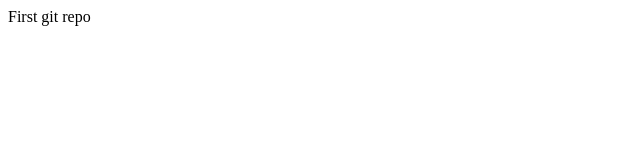
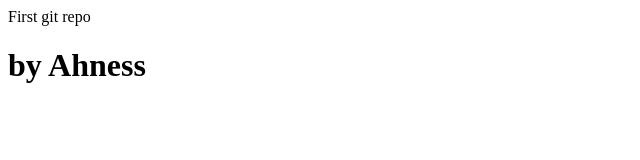
Before and after one commit to Pavluchenkova/git-demo, a plain HTML site: page index.html in a window 1280 px wide. Shown: the whole page, without its empty margins (0-640 px from the left). Drawn offline with Linux system fonts and the light colour scheme.

Commit message:
Added autor

```diff
--- a/index.html
+++ b/index.html
@@ -4,5 +4,6 @@
 </head>
 <body>
     First git repo
+<h1>by Ahness</h1>
 </body>
 </html>
```
